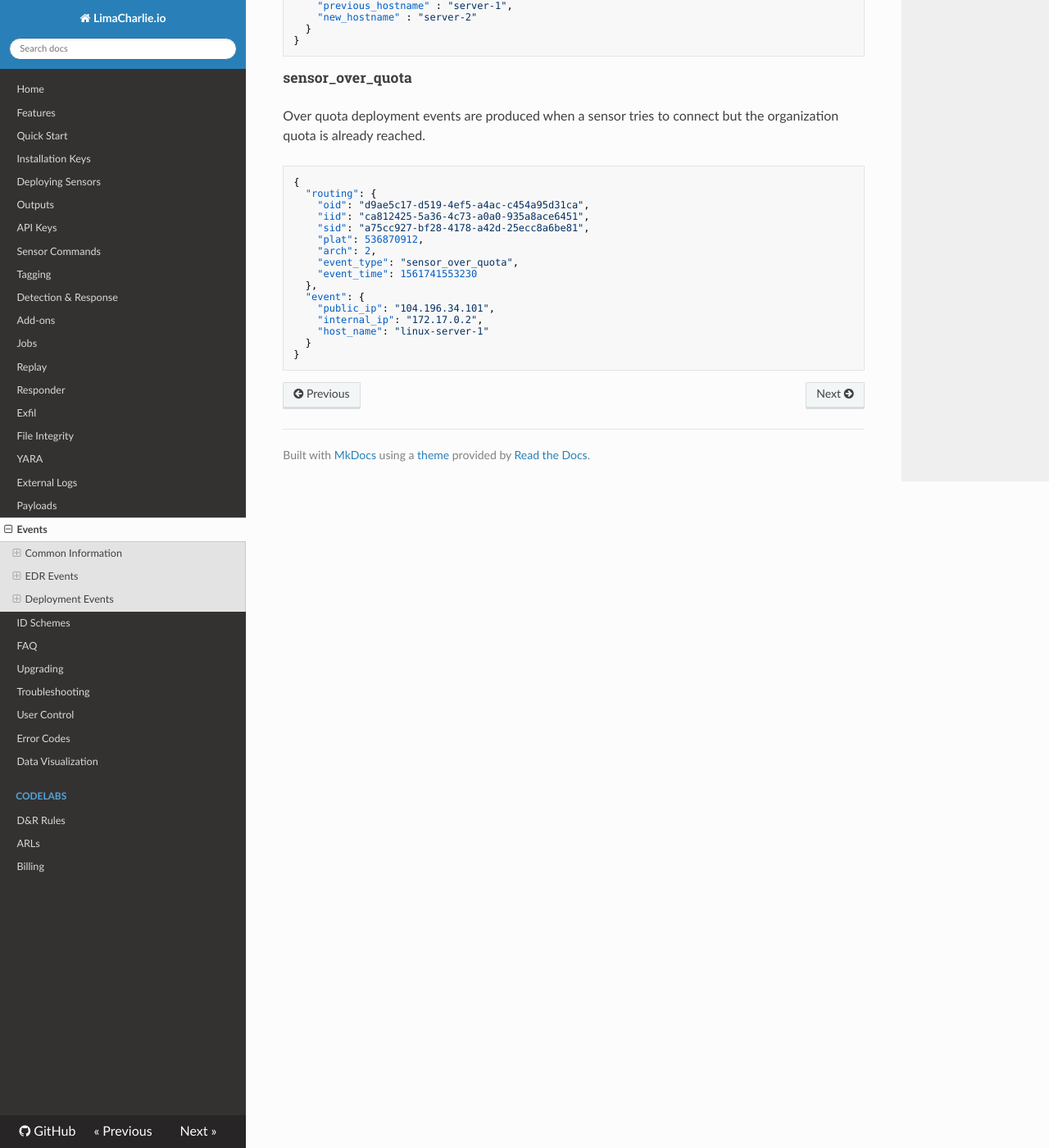
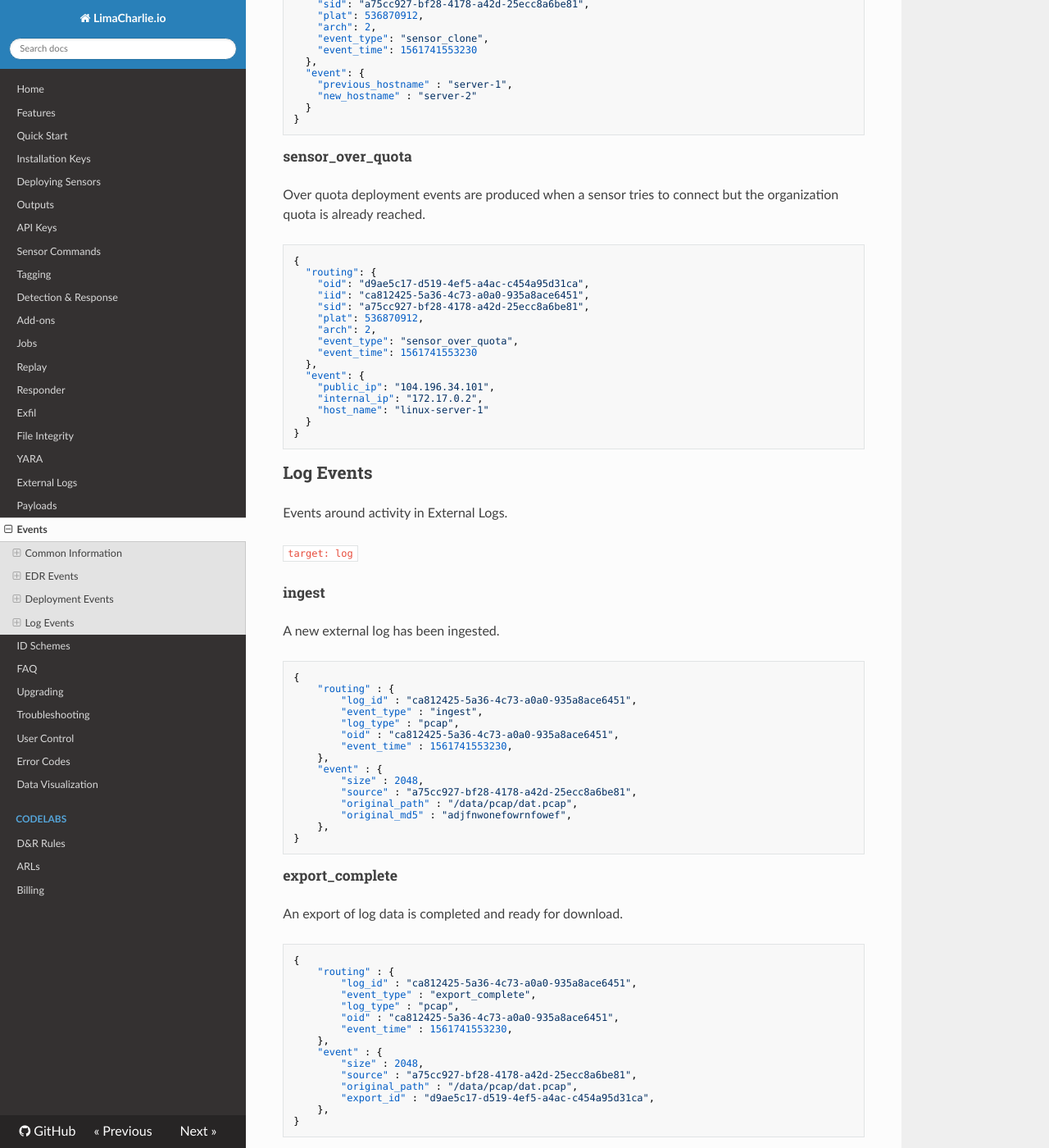
Before and after one commit to refractionPOINT/lce_doc, an MkDocs documentation site: the page built from docs/events.md, in a window 1280 px wide and 1400 px high, scrolled down 25950 px. Shown: the whole window at 82% size. Built offline with MkDocs 1.6.1, drawn with Linux system fonts in a browser that asks for light colours; nearby versions of some CDN libraries; old or Windows-style settings are respelled for this version of MkDocs; some of the changed text lies outside the part shown.

Commit message:
Adding samples for the log events.

````diff
--- a/docs/events.md
+++ b/docs/events.md
@@ -1273,3 +1273,53 @@ Over quota deployment events are produced when a sensor tries to connect but the
   }
 }
 ```
+
+## Log Events
+
+Events around activity in External Logs.
+
+`target: log`
+
+### ingest
+
+A new external log has been ingested.
+
+```
+{
+    "routing" : {
+        "log_id" : "ca812425-5a36-4c73-a0a0-935a8ace6451",
+        "event_type" : "ingest",
+        "log_type" : "pcap",
+        "oid" : "ca812425-5a36-4c73-a0a0-935a8ace6451",
+        "event_time" : 1561741553230,
+    },
+    "event" : {
+        "size" : 2048,
+        "source" : "a75cc927-bf28-4178-a42d-25ecc8a6be81",
+        "original_path" : "/data/pcap/dat.pcap",
+        "original_md5" : "adjfnwonefowrnfowef",
+    },
+}
+```
+
+### export_complete
+
+An export of log data is completed and ready for download.
+
+```
+{
+    "routing" : {
+        "log_id" : "ca812425-5a36-4c73-a0a0-935a8ace6451",
+        "event_type" : "export_complete",
+        "log_type" : "pcap",
+        "oid" : "ca812425-5a36-4c73-a0a0-935a8ace6451",
+        "event_time" : 1561741553230,
+    },
+    "event" : {
+        "size" : 2048,
+        "source" : "a75cc927-bf28-4178-a42d-25ecc8a6be81",
+        "original_path" : "/data/pcap/dat.pcap",
+        "export_id" : "d9ae5c17-d519-4ef5-a4ac-c454a95d31ca",
+    },
+}
+```
````
